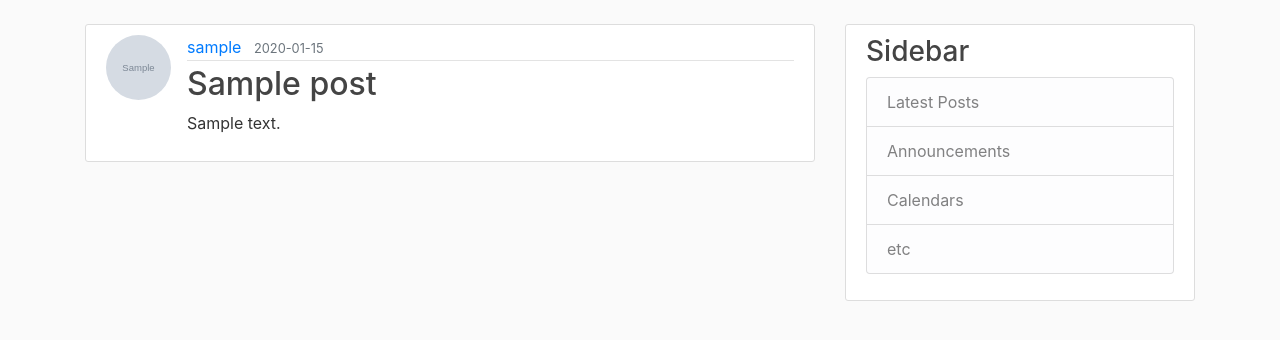
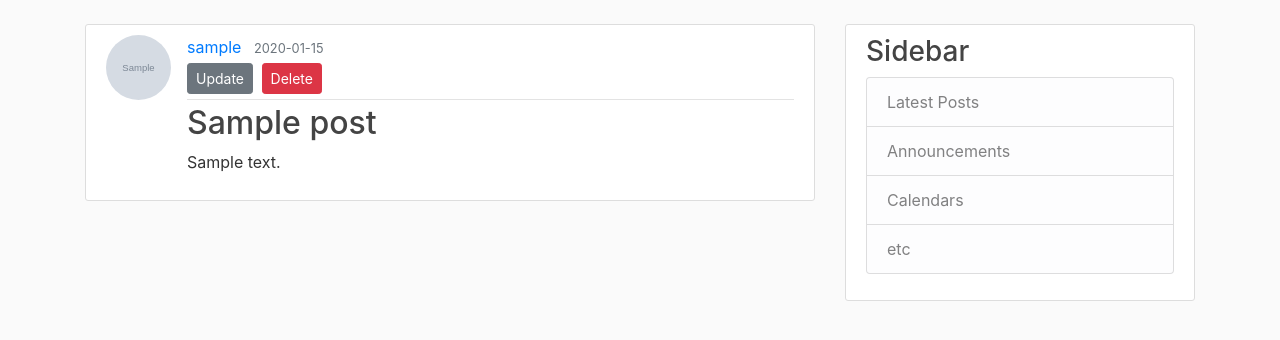
Before and after one commit to IshaanArekar/Python-Flask-Blog, a Flask app: page /post/1 in a window 1280 px wide. Shown: the part 56-396 px from the top of the page. Run offline with Flask 3, Linux system fonts and the light colour scheme; a user stored in the database is signed in; tables that the repository leaves empty hold one stand-in row (values such as "Sample post"); grey boxes marked "Sample" are stand-in pictures; some libraries are stand-ins or nearby versions.

Commit message:
Fix modal dismiss buttons and add delete confirmation

```diff
--- a/flaskblog/Templates/create_post.html
+++ b/flaskblog/Templates/create_post.html
@@ -4,7 +4,7 @@
         <form method="POST" action="">
             {{ form.hidden_tag() }}
             <fieldset class="form-group">
-                <legend class="border-bottom mb-4">New Post</legend>
+                <legend class="border-bottom mb-4">{{legend}}</legend>
 
                 <div class="form-group">
                     {{ form.title.label(class="form-control-label") }}
--- a/flaskblog/Templates/post.html
+++ b/flaskblog/Templates/post.html
@@ -6,9 +6,37 @@
             <div class="article-metadata">
                 <a class="mr-2" href="#">{{ post.author.username }}</a>
                 <small class="text-muted">{{ post.date_posted.strftime('%Y-%m-%d') }}</small>
+                {% if post.author == current_user %}
+                    <div>
+                        <a class="btn btn-secondary btn-sm mt-1 mb-1" href = "{{url_for('update_post' , post_id = post.id)}}">Update</a>
+                        <button type = "button" class = "btn btn-danger btn-sm m-1" data-toggle="modal" data-target="#deleteModal">Delete</button>
+                    </div>
+                {%endif%}
             </div>
             <h2 class="article-title">{{ post.title }}</h2>
             <p class="article-content">{{ post.content }}</p>
         </div>
     </article>
+    <!-- Modal -->
+    <div class="modal fade" id="deleteModal" tabindex="-1" role="dialog" aria-labelledby="deleteModalLabel" aria-hidden="true">
+    <div class="modal-dialog" role="document">
+        <div class="modal-content">
+        <div class="modal-header">
+            <h5 class="modal-title" id="deleteModalLabel">Delete Post?</h5>
+            <button type="button" class="close" data-dismiss="modal" aria-label="Close">
+                <span aria-hidden="true">&times;</span>
+            </button>
+        </div>
+        <div class="modal-body">
+            Are you sure you want to delete this post?
+        </div>
+        <div class="modal-footer">
+            <button type="button" class="btn btn-secondary" data-dismiss="modal">Close</button>
+            <form action="{{ url_for('delete_post', post_id=post.id) }}" method="POST">
+                <input class="btn btn-danger" type="submit" value="Delete">
+            </form>
+        </div>
+        </div>
+    </div>
+    </div>
 {% endblock %}
--- a/flaskblog/routes.py
+++ b/flaskblog/routes.py
@@ -1,25 +1,38 @@
 import os
 import secrets
+from flask import render_template, url_for, flash, redirect, request, abort
+from flaskblog import app, db, bcrypt
+from flaskblog.forms import RegistrationForm, LogInForm, UpdateAccountForm, PostForm
 from flaskblog.models import User, Post
-from flask import render_template, url_for, flash, redirect, request
-from flaskblog.forms import RegistrationForm, LogInForm, UpdateAccountForm, PostForm
-from flaskblog import app, db, bcrypt
 from flask_login import login_user, current_user, logout_user, login_required
+from flask import current_app
+
+
+def save_picture(form_picture):
+    random_hex = secrets.token_hex(8)
+    _, f_ext = os.path.splitext(form_picture.filename)
+    picture_fn = random_hex + f_ext
+    picture_path = os.path.join(current_app.root_path, 'static/profile_pics', picture_fn)
+    form_picture.save(picture_path)
+    return picture_fn
+
 
 @app.route("/")
 @app.route("/home")
 def home():
     posts = Post.query.all()
-    return render_template('home.html', posts = posts)
+    return render_template('home.html', posts=posts)
+
 
 @app.route("/about")
 def about():
-    return render_template('about.html', title = 'About')
+    return render_template('about.html', title='About')
 
-@app.route("/register", methods = ['GET', 'POST'])
+
+@app.route("/register", methods=['GET', 'POST'])
 def register():
     if current_user.is_authenticated:
-         return redirect(url_for('home'))
+        return redirect(url_for('home'))
     form = RegistrationForm()
     if form.validate_on_submit():
         hashed_password = bcrypt.generate_password_hash(form.password.data).decode('utf-8')
@@ -28,36 +41,29 @@ def register():
         db.session.commit()
         flash(f"Account created for {form.username.data}! You can now login", 'success')
         return redirect(url_for('login'))
-    return render_template('register.html', form = form , title = 'Register')
+    return render_template('register.html', form=form, title='Register')
+
 
 @app.route("/login", methods=['GET', 'POST'])
 def login():
     if current_user.is_authenticated:
-         return redirect(url_for('home'))
+        return redirect(url_for('home'))
     form = LogInForm()
     if form.validate_on_submit():
-            user = User.query.filter_by(email = form.email.data).first()
-            if user and bcrypt.check_password_hash(user.password, form.password.data):
-                 login_user(user, remember=form.remember.data)
-                 return redirect(url_for('home'))
-            else:
-                flash('Login Unsuccessful. Please check username and password', 'danger')
+        user = User.query.filter_by(email=form.email.data).first()
+        if user and bcrypt.check_password_hash(user.password, form.password.data):
+            login_user(user, remember=form.remember.data)
+            return redirect(url_for('home'))
+        else:
+            flash('Login Unsuccessful. Please check email and password', 'danger')
     return render_template('login.html', title='Login', form=form)
+
 
 @app.route("/logout")
 def logout():
     logout_user()
     return redirect(url_for('home'))
 
-
-def save_picture(form_picture):
-    random_hex = secrets.token_hex(8)
-    _, f_ext = os.path.splitext(form_picture.filename)
-    picture_fn = random_hex + f_ext
-    picture_path = os.path.join(app.root_path, 'static/profile_pics', picture_fn)
-
-    form_picture.save(picture_path)
-    return picture_fn
 
 @app.route("/account", methods=['GET', 'POST'])
 @login_required
@@ -73,28 +79,30 @@ def account():
         flash("Your account details have been updated!", 'success')
         return redirect(url_for('account'))
     elif request.method == 'GET':
-         form.username.data = current_user.username
-         form.email.data = current_user.email
-    image_file = url_for('static', filename = 'profile_pics/' + current_user.image_file)
-    return render_template('account.html', title='Account', image_file = image_file, form = form)
+        form.username.data = current_user.username
+        form.email.data = current_user.email
+    image_file = url_for('static', filename='profile_pics/' + current_user.image_file)
+    return render_template('account.html', title='Account', image_file=image_file, form=form)
 
-@app.route("/post/new" , methods=['GET', 'POST'])
+
+@app.route("/post/new", methods=['GET', 'POST'])
 @login_required
 def new_post():
-     form = PostForm()
-     if form.validate_on_submit():
-          post = Post(title = form.title.data, content = form.content.data , author = current_user)
-          db.session.add(post)
-          db.session.commit()
-          flash('Your Post has been created!', 'success')
-          return redirect(url_for('home'))
-     return render_template('create_post.html', title = 'New Post', form = form, legend = 'New Post')
+    form = PostForm()
+    if form.validate_on_submit():
+        post = Post(title=form.title.data, content=form.content.data, author=current_user)
+        db.session.add(post)
+        db.session.commit()
+        flash('Your post has been created!', 'success')
+        return redirect(url_for('home'))
+    return render_template('create_post.html', title='New Post', form=form, legend='New Post')
+
 
 @app.route("/post/<int:post_id>")
-@login_required
 def post(post_id):
     post = Post.query.get_or_404(post_id)
     return render_template('post.html', title=post.title, post=post)
+
 
 @app.route("/post/<int:post_id>/update", methods=['GET', 'POST'])
 @login_required
@@ -107,9 +115,20 @@ def update_post(post_id):
         post.title = form.title.data
         post.content = form.content.data
         db.session.commit()
-        flash('Your Post has been Updated' , 'success')
-        return redirect(url_for('post', post_id = post.id))
+        flash('Your Post has been Updated', 'success')
+        return redirect(url_for('post', post_id=post.id))
     elif request.method == 'GET':
         form.title.data = post.title
-        form.content.data  = post.content
-    return render_template('create_post.html', title = 'Update Post', form = form, legend = 'Update Post')
+        form.content.data = post.content
+    return render_template('create_post.html', title='Update Post', form=form, legend='Update Post')
+
+@app.route("/post/<int:post_id>/delete", methods=['POST'])
+@login_required
+def delete_post(post_id):
+    post = Post.query.get_or_404(post_id)
+    if post.author != current_user:
+        abort(403)
+    db.session.delete(post)
+    db.session.commit()
+    flash('Your post has been deleted!', 'success')
+    return redirect(url_for('home'))
```
